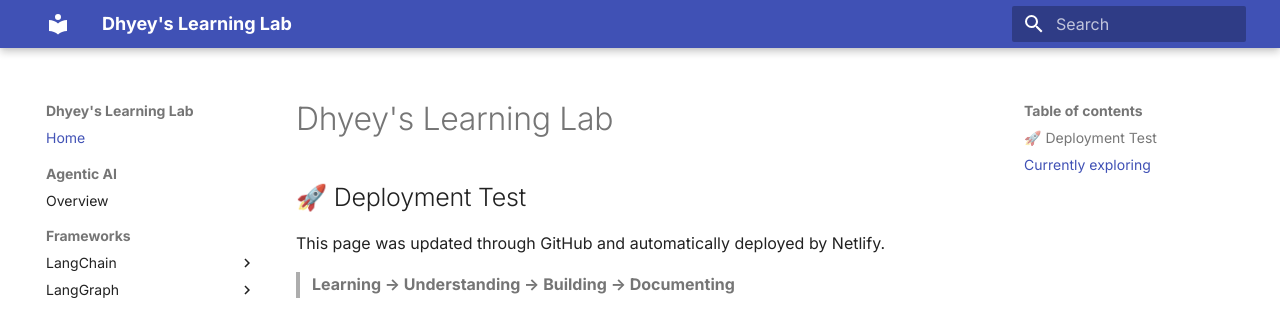
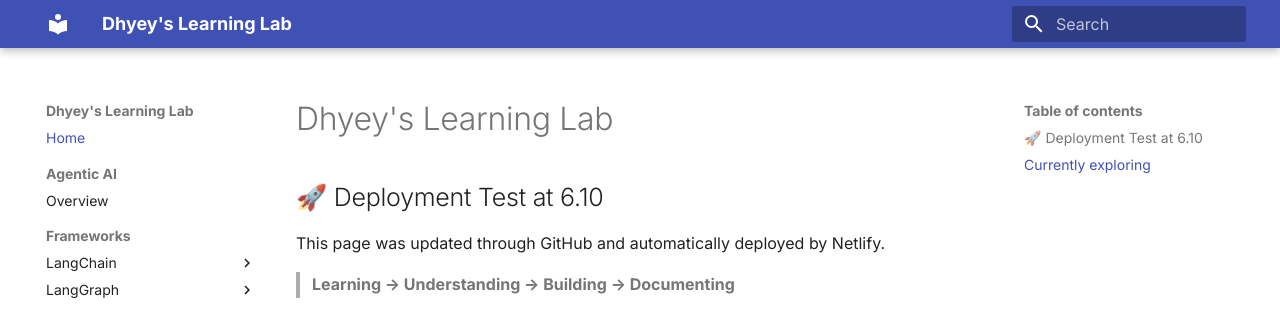
Before and after one commit to shendesuchit/learning-agentic-ai-demo, an MkDocs documentation site: the page built from docs/index.md, in a window 1280 px wide and 1042 px high. Shown: the top 317 px of the window. Built offline with MkDocs 1.6.1 and Material for MkDocs 9.7.7, drawn with Linux system fonts in a browser that asks for light colours.

Commit message:
Update deployment test timestamp in documentation

```diff
--- a/docs/index.md
+++ b/docs/index.md
@@ -1,5 +1,5 @@
 # Dhyey's Learning Lab
-## 🚀 Deployment Test
+## 🚀 Deployment Test at 6.10
 
 This page was updated through GitHub and automatically deployed by Netlify.
 
```
